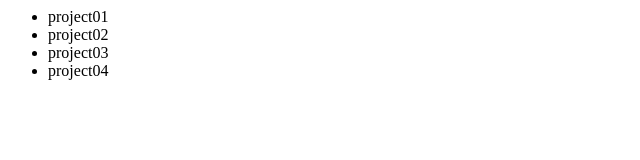
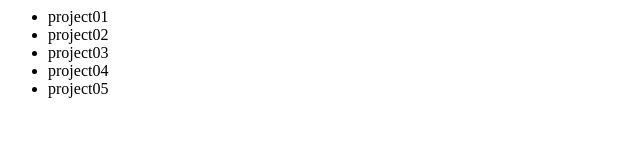
Before and after one commit to silvia2017/something_new, a plain HTML site: page index.html in a window 1280 px wide. Shown: the full height of the page, 0-640 px from the left. Drawn offline with Linux system fonts and the light colour scheme.

Commit message:
added one list item

```diff
--- a/index.html
+++ b/index.html
@@ -5,6 +5,7 @@
             <li>project02 </li>
             <li>project03 </li>
             <li>project04 </li>
+            <li>project05 </li>
         </ul>
     </section>
 
```
